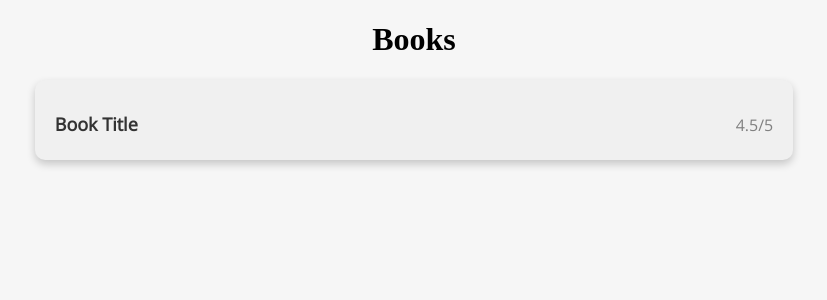
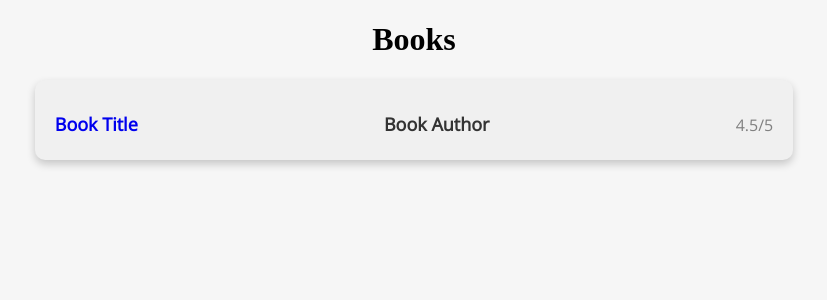
Before and after one commit to Kortelange/webpage, a Jekyll site: the page built from docs/books/index.md, in a window 1280 px wide. Shown: the top 300 px of the page, without its empty margins (226-1053 px from the left). Built offline with Jekyll 4.4.1, drawn with Linux system fonts in a browser that asks for light colours.

Commit message:
Add author to book

```diff
--- a/assets/css/style.css
+++ b/assets/css/style.css
@@ -77,8 +77,11 @@ body {
     text-align: justify;
 }
 
-.book-card h1 a {
+.book-card h1 {
     color: #333333;
+}
+
+.book-card h1  a {
     text-decoration: none;
 }
 
--- a/docs/books/index.md
+++ b/docs/books/index.md
@@ -11,6 +11,7 @@ title: Books
 <div class="book-card">
     <div class="header">
         <h1><a href="{{ book.url | relative_url }}">{{ book.title }}</a></h1>
+        <h1>{{ book.author }}</h1>
         <div class="rating">{{ book.rating }}/5</div>
     </div>
     <p>{{ book.short_review }}</p>
```
Also changed, not shown: _books/book1.md (+1 -0 lines).
